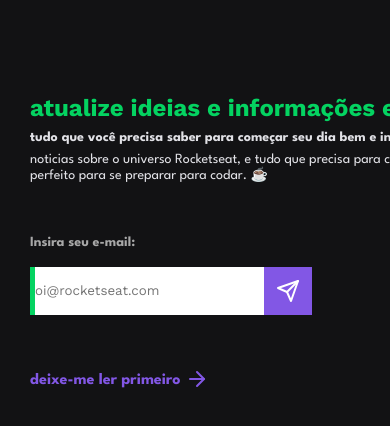
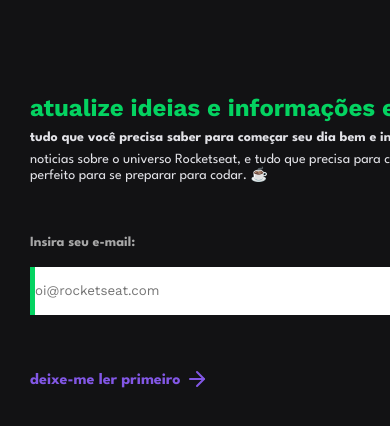
Before and after one commit to italoopaula/RocketNews, a plain HTML site: page index.html in a window 390 px wide. Shown: the part 146-572 px from the top of the page. Drawn offline with nearby package versions, Linux system fonts and the light colour scheme.

Commit message:
remove responsiviness

```diff
--- a/style.css
+++ b/style.css
@@ -17,7 +17,7 @@ body {
 
   background: var(--body-bg-color);
 
-  width: 100vh;
+  width: 100vw;
   height: 100vh;
   position: relative;
   overflow-x: hidden;
@@ -80,7 +80,7 @@ body {
   border: none;
   border-left: 5px solid var(--title-color);
 
-  width: 60vw;
+  width: 750px;
   height: 48px;
   left: 36px;
   top: 424px;
```
